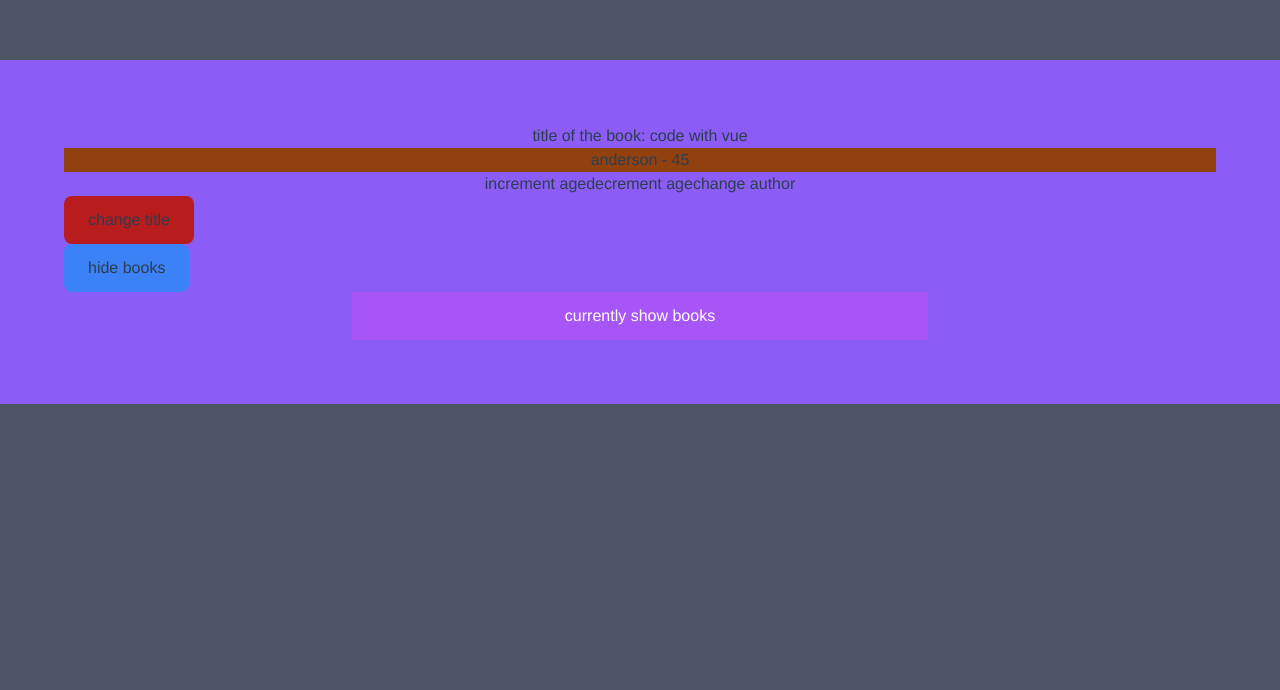
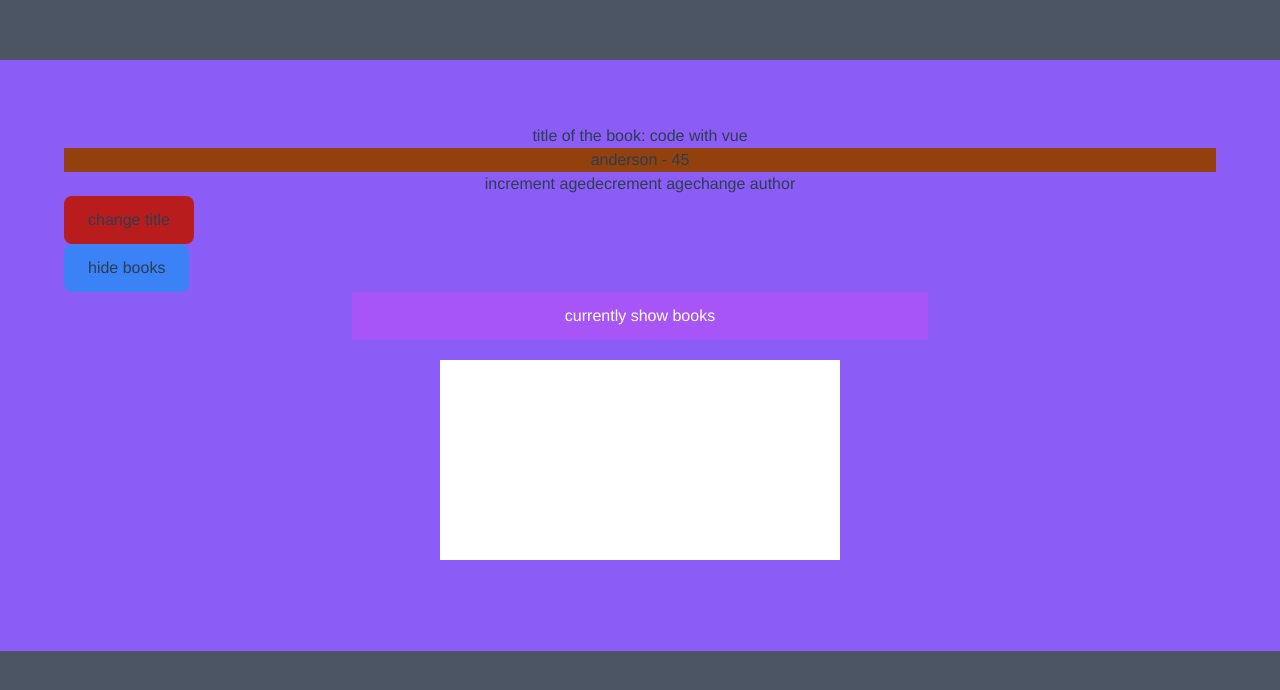
Before and after one commit to andersoncharle/black-tech, a Vue app: page / in a window 1280 px wide. Shown: the top 690 px of the page. Built offline with nearby package versions, Linux system fonts and the light colour scheme.

Commit message:
mousee events

```diff
--- a/src/App.vue
+++ b/src/App.vue
@@ -22,6 +22,13 @@ instead use v-else
   </button>
 <!--v show-->
   <div v-show="showBooks" class="text-white w-1/2 mx-auto p-3 bg-purple-500">currently show books</div>
+
+<!-- mouse events -->
+  <div class="py-[100px] px-0 w- text-center bg-white m- inline-block w-[400px] m-[20px]">
+
+  </div>
+
+
 </template>
 
 <script>
```
